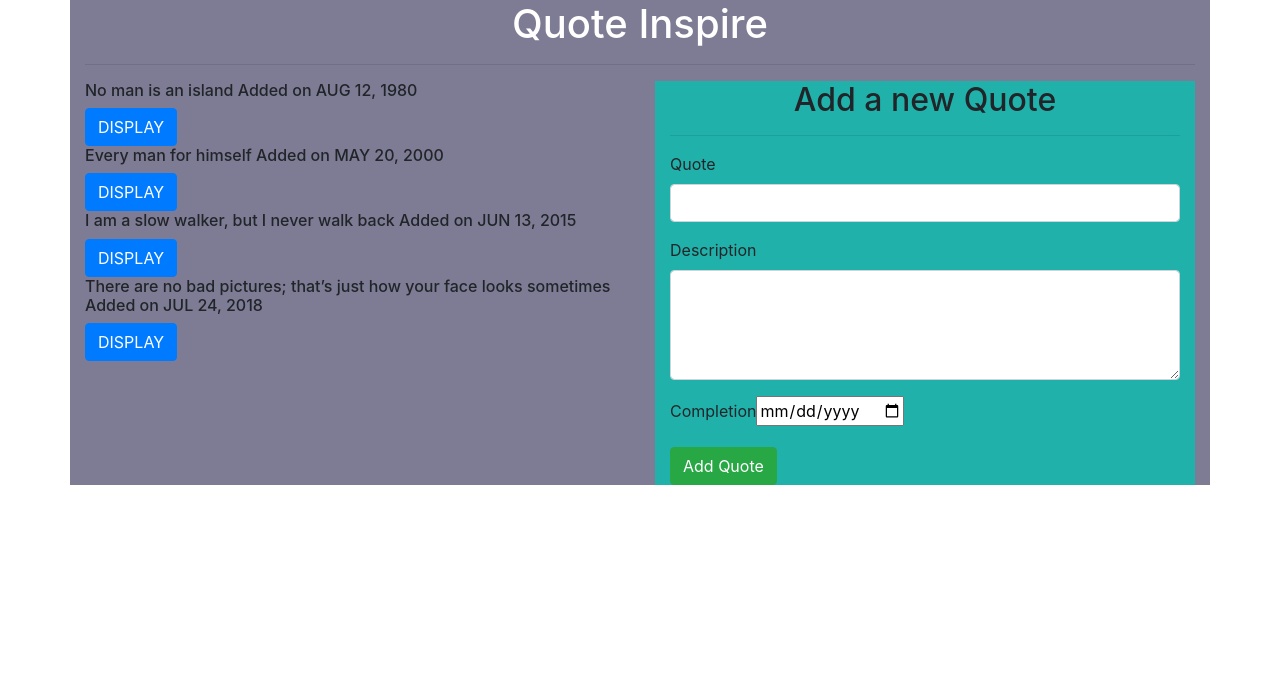
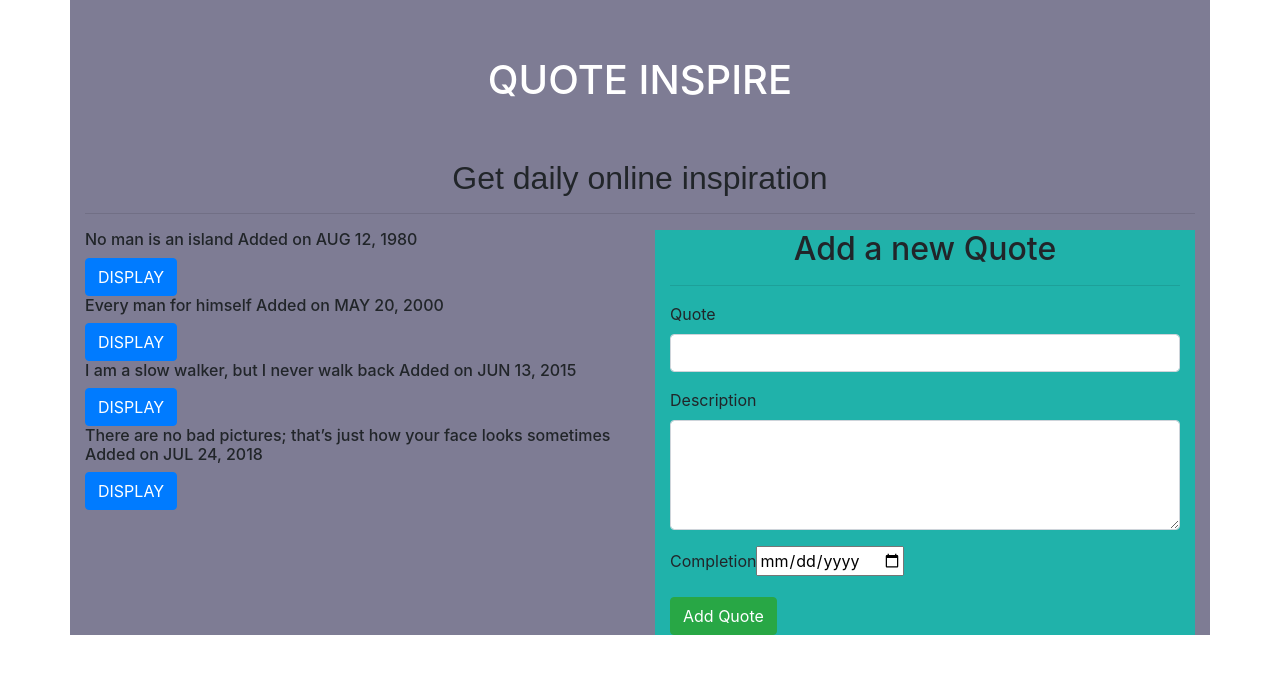
Before and after one commit to shi-km/project1, an Angular app: page / in a window 1280 px wide. Shown: the top 674 px of the page. Built offline with nearby package versions, Linux system fonts and the light colour scheme.

Commit message:
added background color to enhance appearance

```diff
--- a/src/app/quote/quote.component.html
+++ b/src/app/quote/quote.component.html
@@ -1,5 +1,6 @@
 <div class="container" style="background-color: rgb(126, 124, 148);">
-  <h1 style="text-align: center; color: white;" >Quote Inspire </h1>
+  <h1 style="text-align: center;  color: white; margin-bottom: 0%; padding: 5%; text-transform: uppercase; " >Quote Inspire </h1>
+  <h2 style="text-align: center; font-family: sans-serif;">Get daily  online inspiration </h2>
   <hr>
 
   <div class="row">
```
